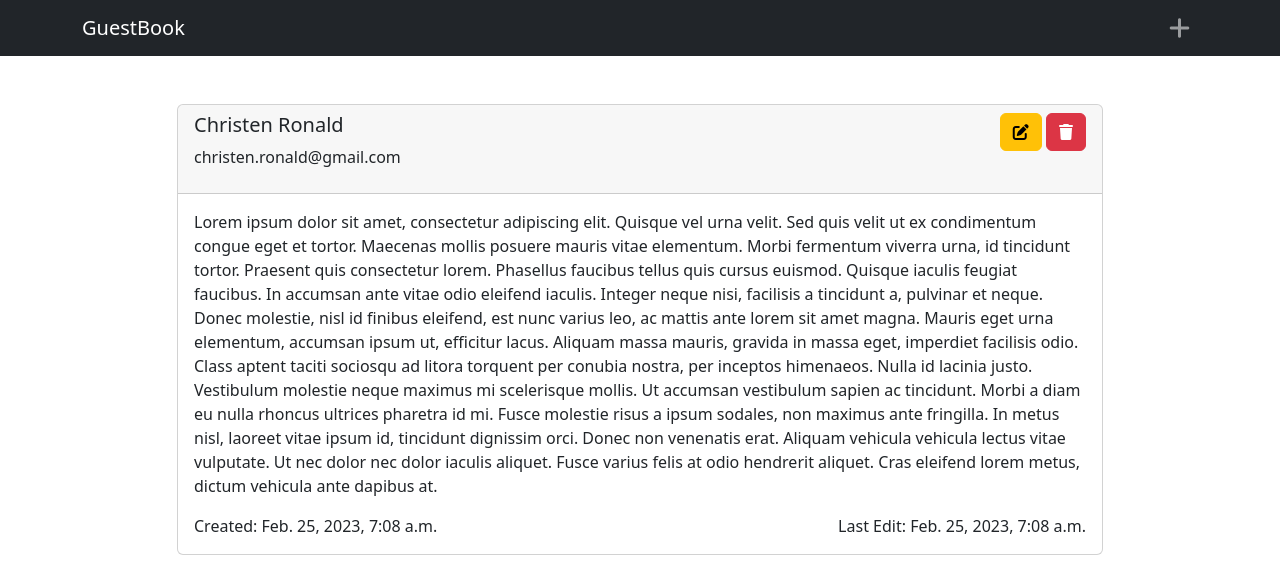
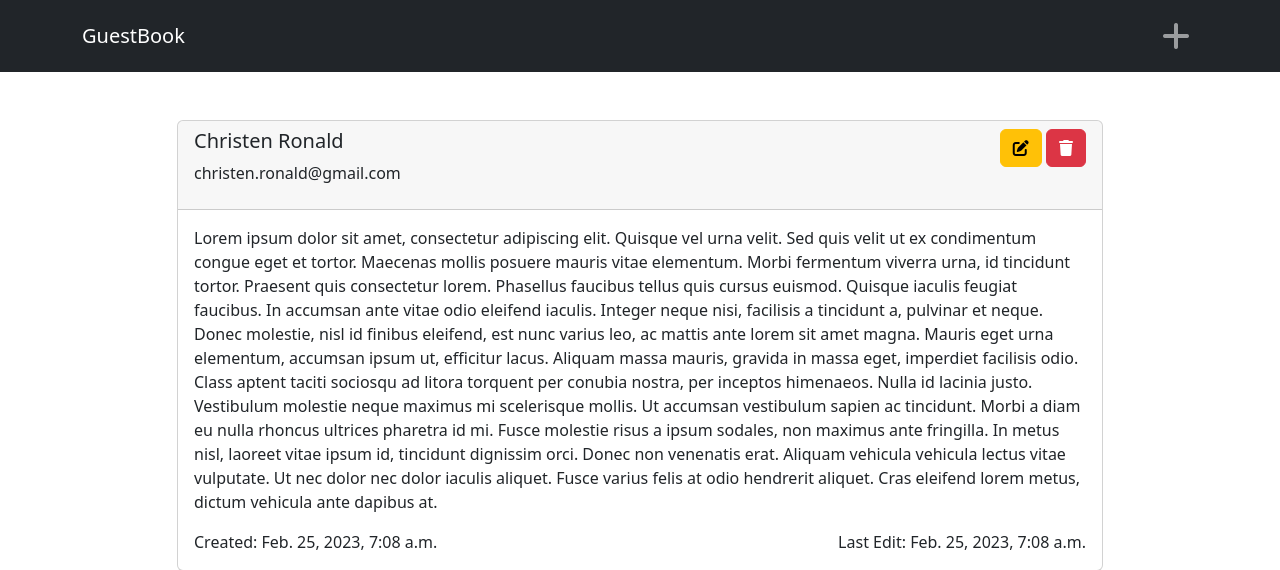
Before and after one commit to UralbekXD/controlwork_7_uralbek_yergenov, a Django app: page / in a window 1280 px wide. Shown: the top 570 px of the page. Run offline with Django 4.2, Linux system fonts and the light colour scheme; data comes from the database, SQL or seed files in the repository; some libraries are stand-ins or nearby versions.

Commit message:
Увеличить паддинг у шапки и иконку для добавления записи

```diff
--- a/src/templates/base.html
+++ b/src/templates/base.html
@@ -21,13 +21,13 @@
     <!-- Header -->
     <header class="header" id="header">
         <nav class="navbar navbar-expand-md navbar-dark bg-dark">
-            <div class="container">
+            <div class="container py-2">
                 <a class="navbar-brand" href="#">GuestBook</a>
 
                     <ul class="navbar-nav ms-auto">
                         <li class="nav-item">
                             <a class="nav-link" href="#">
-                                <i class="fa-solid fa-plus fa-xl"></i>
+                                <i class="fa-solid fa-plus fa-2xl"></i>
                             </a>
                         </li>
                     </ul>
```
